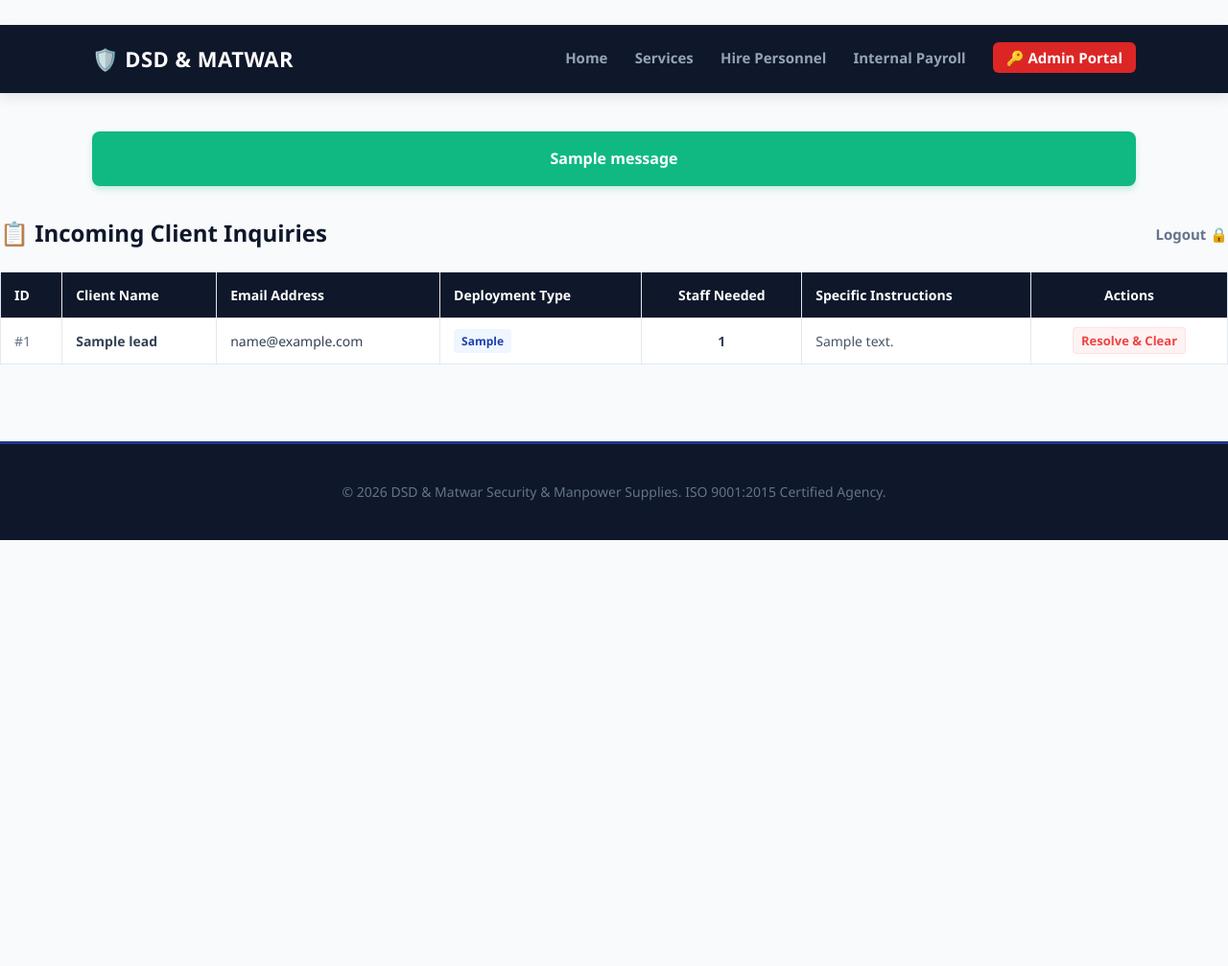
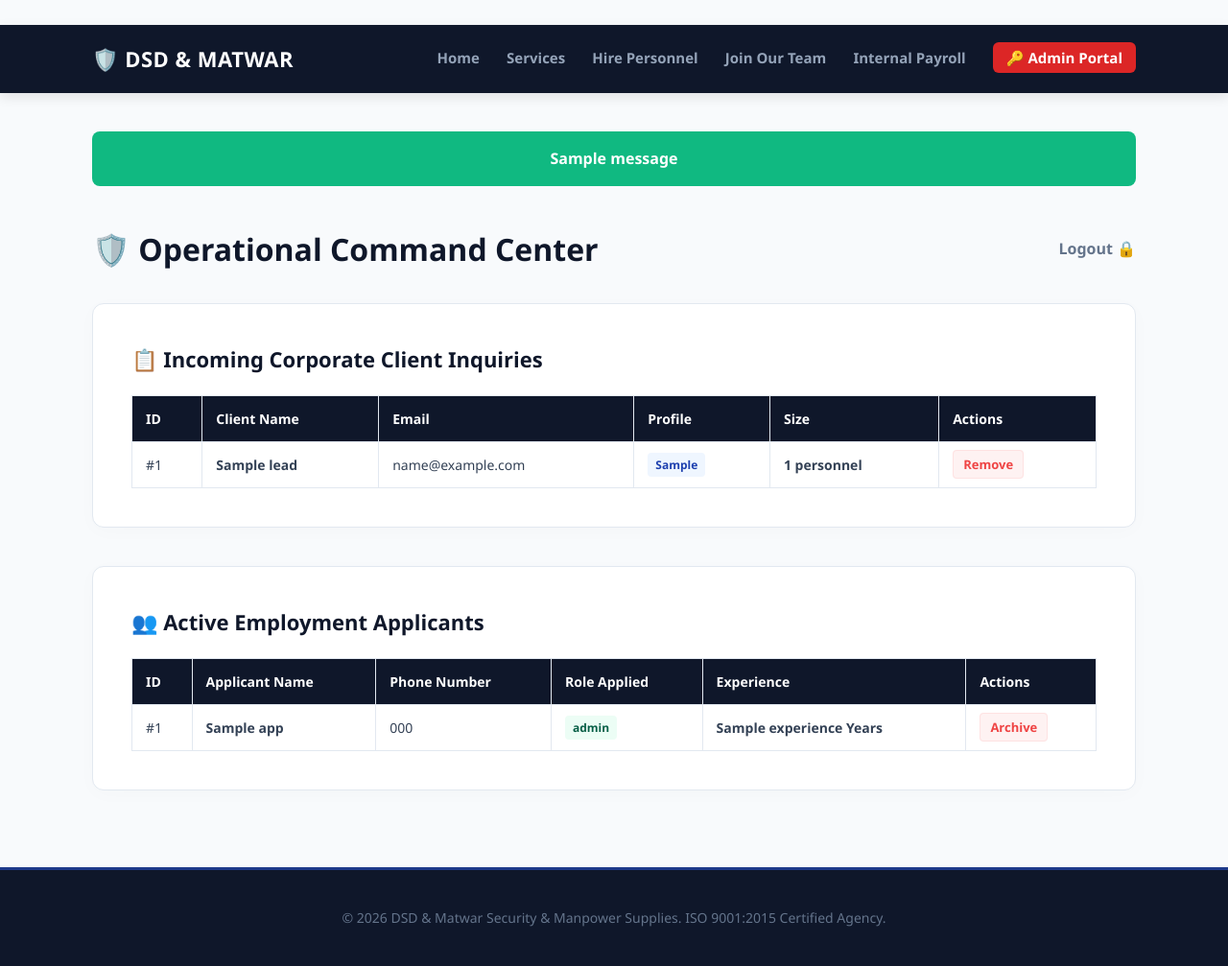
Before and after one commit to bharatmorstudies-cpu/DSD_Manpower, a Python web app: template templates/admin_dashboard.html in a window 1280 px wide. Shown: the whole page at 96% size. Before the commit the page ends 563 px from the top, so only its background shows below. Run offline with Jinja, Linux system fonts and the light colour scheme; the template is opened without the code that fills it: most values are stand-ins (such as "Sample title", 1, 10 or a date in 2020); one stand-in notice (Sample message) is shown.

Commit message:
Added careers portal layout and applicant database management fields

```diff
--- a/templates/admin_dashboard.html
+++ b/templates/admin_dashboard.html
@@ -1,57 +1,69 @@
 {% extends "base.html" %}
 {% block content %}
 <style>
-    .delete-link {
-        color: #ef4444;
-        text-decoration: none;
-        font-weight: 700;
-        padding: 4px 8px;
-        border: 1px solid #fee2e2;
-        background-color: #fef2f2;
-        border-radius: 4px;
-        font-size: 13px;
-        transition: all 0.2s;
-    }
-    .delete-link:hover {
-        background-color: #ef4444;
-        color: white;
-        border-color: #ef4444;
-    }
+    .section-box { bg-color: white; background: white; padding: 40px; border-radius: 12px; box-shadow: 0 4px 20px rgba(0,0,0,0.02); border: 1px solid #e2e8f0; margin-bottom: 40px; }
+    .section-title { font-size: 22px; font-weight: 800; color: #0f172a; margin-top: 0; margin-bottom: 20px; }
+    .delete-btn { color: #ef4444; text-decoration: none; font-weight: 700; padding: 5px 10px; border: 1px solid #fee2e2; background-color: #fef2f2; border-radius: 4px; font-size: 13px; transition: all 0.2s; }
+    .delete-btn:hover { background-color: #ef4444; color: white; border-color: #ef4444; }
+    .badge { background-color: #eff6ff; color: #1e40af; padding: 4px 8px; border-radius: 4px; font-weight: 600; font-size: 12px; }
+    .badge-green { background-color: #ecfdf5; color: #065f46; }
+    .table-style { width: 100%; border-collapse: collapse; text-align: left; font-size: 14px; }
+    .table-style th { background-color: #0f172a; color: white; padding: 14px; border: 1px solid #e2e8f0; }
+    .table-style td { padding: 14px; border: 1px solid #e2e8f0; }
 </style>
-<div class="bg-white p-4 rounded shadow mt-4">
-    <div style="display: flex; justify-content: space-between; align-items: center; margin-bottom: 20px;">
-        <h2 style="margin:0; font-weight:800; color:#0f172a;">📋 Incoming Client Inquiries</h2>
-        <a href="/admin-logout" style="color: #64748b; text-decoration: none; font-weight: bold; font-size:15px;">Logout 🔒</a>
+
+<div class="main-wrapper">
+    <div style="display: flex; justify-content: space-between; align-items: center; margin-bottom: 30px;">
+        <h1 style="margin:0; font-weight:800; color:#0f172a;">🛡️ Operational Command Center</h1>
+        <a href="/admin-logout" style="color: #64748b; text-decoration: none; font-weight: bold;">Logout 🔒</a>
     </div>
-    <table style="width: 100%; border-collapse: collapse; text-align: left; font-size: 14px;">
+
+    <!-- Section 1: Client Procurement Pipeline -->
+    <div class="section-box">
+        <div class="section-title">📋 Incoming Corporate Client Inquiries</div>
+        <table class="table-style">
             <thead>
-            <tr style="background-color: #0f172a; color: white;">
-                <th style="padding: 14px; border: 1px solid #e2e8f0;">ID</th>
-                <th style="padding: 14px; border: 1px solid #e2e8f0;">Client Name</th>
-                <th style="padding: 14px; border: 1px solid #e2e8f0;">Email Address</th>
-                <th style="padding: 14px; border: 1px solid #e2e8f0;">Deployment Type</th>
-                <th style="padding: 14px; border: 1px solid #e2e8f0; text-align: center;">Staff Needed</th>
-                <th style="padding: 14px; border: 1px solid #e2e8f0;">Specific Instructions</th>
-                <th style="padding: 14px; border: 1px solid #e2e8f0; text-align: center;">Actions</th>
-            </tr>
+                <tr><th>ID</th><th>Client Name</th><th>Email</th><th>Profile</th><th>Size</th><th>Actions</th></tr>
             </thead>
             <tbody>
                 {% for lead in leads %}
-            <tr style="background-color: #ffffff; border-bottom: 1px solid #e2e8f0;">
-                <td style="padding: 14px; border: 1px solid #e2e8f0; color:#64748b;">#{{ lead.id }}</td>
-                <td style="padding: 14px; border: 1px solid #e2e8f0;"><strong>{{ lead.client_name }}</strong></td>
-                <td style="padding: 14px; border: 1px solid #e2e8f0;">{{ lead.email }}</td>
-                <td style="padding: 14px; border: 1px solid #e2e8f0;"><span style="background-color:#eff6ff; color:#1e40af; padding:4px 8px; border-radius:4px; font-weight:600; font-size:12px;">{{ lead.service_type }}</span></td>
-                <td style="padding: 14px; border: 1px solid #e2e8f0; text-align: center; font-weight:700;">{{ lead.staff_count }}</td>
-                <td style="padding: 14px; border: 1px solid #e2e8f0; color:#475569;">{{ lead.details if lead.details else "None provided." }}</td>
-                <td style="padding: 14px; border: 1px solid #e2e8f0; text-align: center;">
-                    <a href="/admin-delete/{{ lead.id }}" class="delete-link" onclick="return confirm('Are you sure you want to mark this inquiry as resolved?');">Resolve & Clear</a>
-                </td>
+                <tr>
+                    <td>#{{ lead.id }}</td>
+                    <td><strong>{{ lead.client_name }}</strong></td>
+                    <td>{{ lead.email }}</td>
+                    <td><span class="badge">{{ lead.service_type }}</span></td>
+                    <td style="font-weight:700;">{{ lead.staff_count }} personnel</td>
+                    <td><a href="/admin-delete/{{ lead.id }}" class="delete-btn" onclick="return confirm('Resolve lead?');">Remove</a></td>
                 </tr>
                 {% else %}
-            <tr><td colspan="7" style="padding: 40px; text-align: center; color: #94a3b8; font-weight:500;">No active deployment client leads found inside the secure ledger database.</td></tr>
+                <tr><td colspan="6" style="padding: 20px; text-align: center; color: #94a3b8;">No pending procurement client pipeline items.</td></tr>
                 {% endfor %}
             </tbody>
         </table>
     </div>
+
+    <!-- Section 2: Recruitment Pipeline -->
+    <div class="section-box">
+        <div class="section-title">👥 Active Employment Applicants</div>
+        <table class="table-style">
+            <thead>
+                <tr><th>ID</th><th>Applicant Name</th><th>Phone Number</th><th>Role Applied</th><th>Experience</th><th>Actions</th></tr>
+            </thead>
+            <tbody>
+                {% for app in applicants %}
+                <tr>
+                    <td>#{{ app.id }}</td>
+                    <td><strong>{{ app.applicant_name }}</strong></td>
+                    <td>{{ app.phone }}</td>
+                    <td><span class="badge badge-green">{{ app.role_applied }}</span></td>
+                    <td style="font-weight:700;">{{ app.experience }} Years</td>
+                    <td><a href="/admin-delete-applicant/{{ app.id }}" class="delete-btn" onclick="return confirm('Archive application?');">Archive</a></td>
+                </tr>
+                {% else %}
+                <tr><td colspan="6" style="padding: 20px; text-align: center; color: #94a3b8;">No new employment candidates have applied yet.</td></tr>
+                {% endfor %}
+            </tbody>
+        </table>
+    </div>
+</div>
 {% endblock %}
--- a/templates/base.html
+++ b/templates/base.html
@@ -5,98 +5,18 @@
     <meta name="viewport" content="width=device-width, initial-scale=1.0">
     <title>DSD & Matwar | Security & Premium Manpower Solutions</title>
     <style>
-        :root {
-            --primary: #0f172a; /* Midnight Navy */
-            --secondary: #1e3a8a; /* Deep Royal Blue */
-            --accent: #2563eb; /* Electric Blue */
-            --text-dark: #334155; /* Charcoal */
-            --bg-light: #f8fafc; /* Professional Off-White */
-            --white: #ffffff;
-        }
-
-        body {
-            font-family: "Segoe UI", Roboto, Helvetica, Arial, sans-serif;
-            background-color: var(--bg-light);
-            margin: 0;
-            padding: 0;
-            color: var(--text-dark);
-            line-height: 1.6;
-        }
-
-        /* Modern Navigation */
-        .navbar {
-            background-color: var(--primary);
-            padding: 18px 0;
-            box-shadow: 0 4px 12px rgba(0,0,0,0.1);
-            position: sticky;
-            top: 0;
-            z-index: 1000;
-        }
-        .nav-container {
-            width: 85%;
-            max-width: 1200px;
-            margin: auto;
-            display: flex;
-            align-items: center;
-            justify-content: space-between;
-        }
-        .navbar-brand {
-            font-size: 22px;
-            font-weight: 800;
-            color: var(--white);
-            text-decoration: none;
-            letter-spacing: 0.5px;
-        }
-        .navbar-nav a {
-            color: #94a3b8;
-            text-decoration: none;
-            margin-left: 24px;
-            font-weight: 600;
-            font-size: 15px;
-            transition: color 0.3s ease;
-        }
-        .navbar-nav a:hover {
-            color: var(--white);
-        }
-        .admin-btn {
-            background-color: #dc2626;
-            color: var(--white) !important;
-            padding: 6px 14px;
-            border-radius: 6px;
-        }
-        .admin-btn:hover {
-            background-color: #b91c1c !important;
-        }
-
-        /* Core Layout Content */
-        .main-wrapper {
-            width: 85%;
-            max-width: 1200px;
-            margin: 40px auto;
-        }
-
-        /* Professional Alert Messages */
-        .alert {
-            background-color: #10b981;
-            color: var(--white);
-            padding: 16px;
-            border-radius: 8px;
-            text-align: center;
-            margin-bottom: 30px;
-            font-weight: 600;
-            box-shadow: 0 4px 6px rgba(16, 185, 129, 0.2);
-        }
-
-        /* Layout Footer */
-        footer {
-            background-color: var(--primary);
-            color: #64748b;
-            text-align: center;
-            padding: 25px 0;
-            margin-top: 80px;
-            font-size: 14px;
-            border-top: 3px solid var(--secondary);
-        }
+        :root { --primary: #0f172a; --secondary: #1e3a8a; --accent: #2563eb; --text-dark: #334155; --bg-light: #f8fafc; --white: #ffffff; }
+        body { font-family: "Segoe UI", Roboto, sans-serif; background-color: var(--bg-light); margin: 0; padding: 0; color: var(--text-dark); line-height: 1.6; }
+        .navbar { background-color: var(--primary); padding: 18px 0; box-shadow: 0 4px 12px rgba(0,0,0,0.1); position: sticky; top: 0; z-index: 1000; }
+        .nav-container { width: 85%; max-width: 1200px; margin: auto; display: flex; align-items: center; justify-content: space-between; }
+        .navbar-brand { font-size: 22px; font-weight: 800; color: var(--white); text-decoration: none; letter-spacing: 0.5px; }
+        .navbar-nav a { color: #94a3b8; text-decoration: none; margin-left: 24px; font-weight: 600; font-size: 15px; transition: color 0.3s; }
+        .navbar-nav a:hover { color: var(--white); }
+        .admin-btn { background-color: #dc2626; color: var(--white) !important; padding: 6px 14px; border-radius: 6px; }
+        .admin-btn:hover { background-color: #b91c1c !important; }
+        .main-wrapper { width: 85%; max-width: 1200px; margin: 40px auto; }
+        .alert { background-color: #10b981; color: var(--white); padding: 16px; border-radius: 8px; text-align: center; margin-bottom: 30px; font-weight: 600; }
+        footer { background-color: var(--primary); color: #64748b; text-align: center; padding: 25px 0; margin-top: 80px; font-size: 14px; border-top: 3px solid var(--secondary); }
     </style>
 </head>
 <body>
@@ -107,28 +27,18 @@
                 <a href="/">Home</a>
                 <a href="/services">Services</a>
                 <a href="/request-staff">Hire Personnel</a>
+                <a href="/careers">Join Our Team</a>
                 <a href="/payroll">Internal Payroll</a>
                 <a href="/admin-login" class="admin-btn">🔑 Admin Portal</a>
             </div>
         </div>
     </nav>
-
     {% with messages = get_flashed_messages() %}
         {% if messages %}
-            <div class="main-wrapper" style="margin-bottom: 0;">
-                {% for message in messages %}
-                    <div class="alert">{{ message }}</div>
-                {% endfor %}
-            </div>
+            <div class="main-wrapper" style="margin-bottom: 0;"><div class="alert">{% for m in messages %}{{ m }}{% endfor %}</div></div>
         {% endif %}
     {% endwith %}
-
     {% block content %}{% endblock %}
-
-    <footer>
-        <div class="nav-container" style="justify-content: center;">
-            <p>&copy; 2026 DSD & Matwar Security & Manpower Supplies. ISO 9001:2015 Certified Agency.</p>
-        </div>
-    </footer>
+    <footer><p>&copy; 2026 DSD & Matwar Security & Manpower Supplies. ISO 9001:2015 Certified Agency.</p></footer>
 </body>
 </html>
```
Also changed, not shown: app.py (+42 -3 lines), templates/careers.html (added, +45 -0 lines), instance/database.db. Lines whose indentation alone changed are shown as unchanged.
